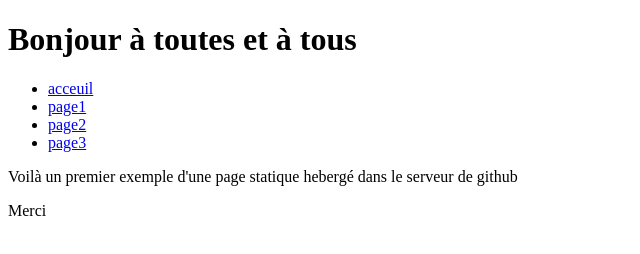
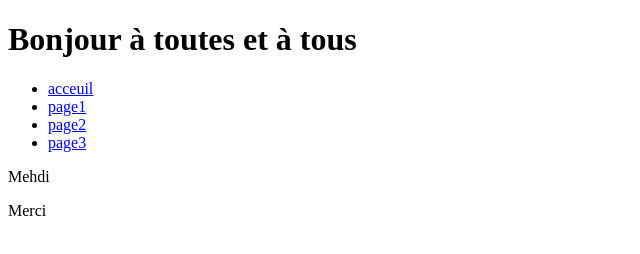
Before and after one commit to hextatic/HTML, a plain HTML site: page index.html in a window 1280 px wide. Shown: the whole page, without its empty margins (0-640 px from the left). Drawn offline with Linux system fonts and the light colour scheme.

Commit message:
Update index.html

```diff
--- a/index.html
+++ b/index.html
@@ -13,9 +13,7 @@
     <li><a href='./doc/page3.html'>page3</a></li>
   </ul>
 </div>
-
-<p> Voilà un premier exemple d'une page statique hebergé dans le serveur de github</p>
+<p>Mehdi</p>
 <p>Merci</p>
-
 </body>
 </html>
```
